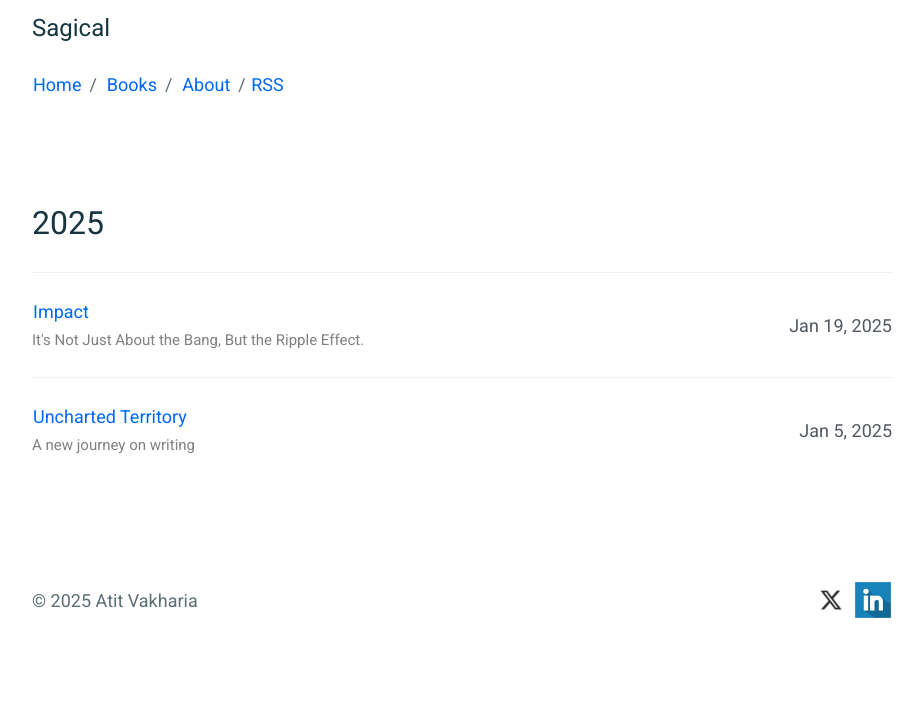
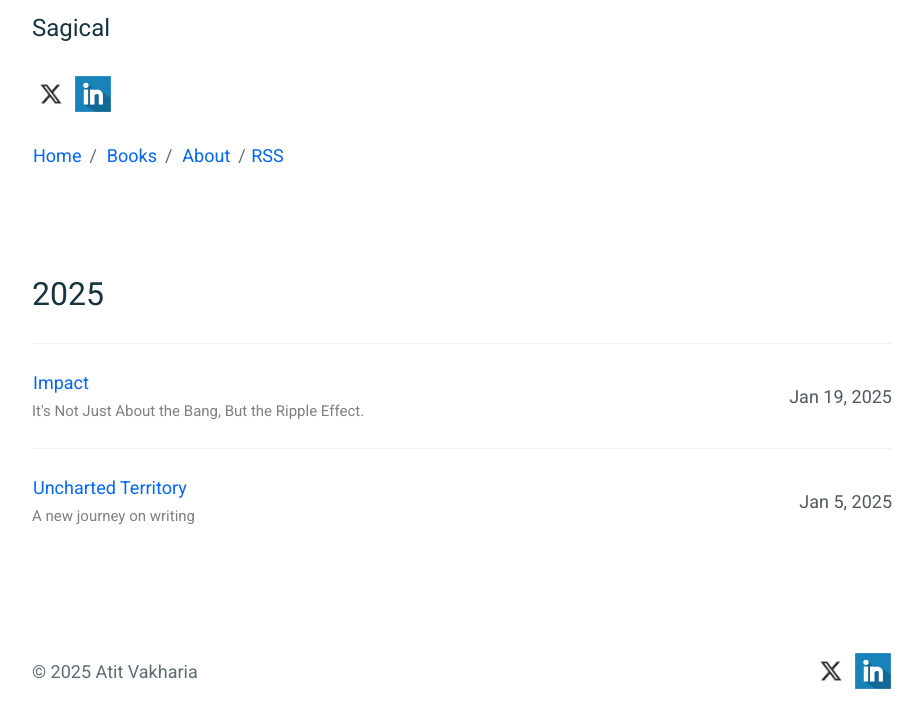
Before and after one commit to mkchoi212/paper-jekyll-theme, a Jekyll site: the page built from index.html, in a window 1280 px wide. Shown: the top 728 px of the page, without its empty margins (178-1101 px from the left). Built offline with Jekyll 4.4.1, drawn with Linux system fonts in a browser that asks for light colours.

Commit message:
Update header.html

```diff
--- a/_includes/header.html
+++ b/_includes/header.html
@@ -1,5 +1,23 @@
 <header class="c-page__header">
   <h1>{{ site.title}}</h1>
+  <p>
+    {% if site.twitter_username %}
+      <a href="https://twitter.com/{{ site.twitter_username }}">
+        <img src="{{ site.baseurl }}/assets/x.png" alt="X" width="36" height="36" />
+      </a>
+      {% if site.github_username %}<span class="u-separate"></span>{% endif %}
+    {% endif %}
+    {% if site.github_username %}
+      <a href="https://github.com/{{ site.github_username }}">Github</a>
+      {% if site.linkedin_username %}<span class="u-separate"></span>{% endif %}
+    {% endif %}
+    {% if site.linkedin_username %}
+      <a href="https://www.linkedin.com/in/{{ site.linkedin_username }}">
+        <img src="{{ site.baseurl }}/assets/linkedin.png" alt="LinkedIn" width="36" height="36" />
+      </a>
+    {% endif %}
+  </p>
+
   {% if page.title == 'Home' %}
   <h1>{{ site.description }}</h1>
   {% endif %}
```
